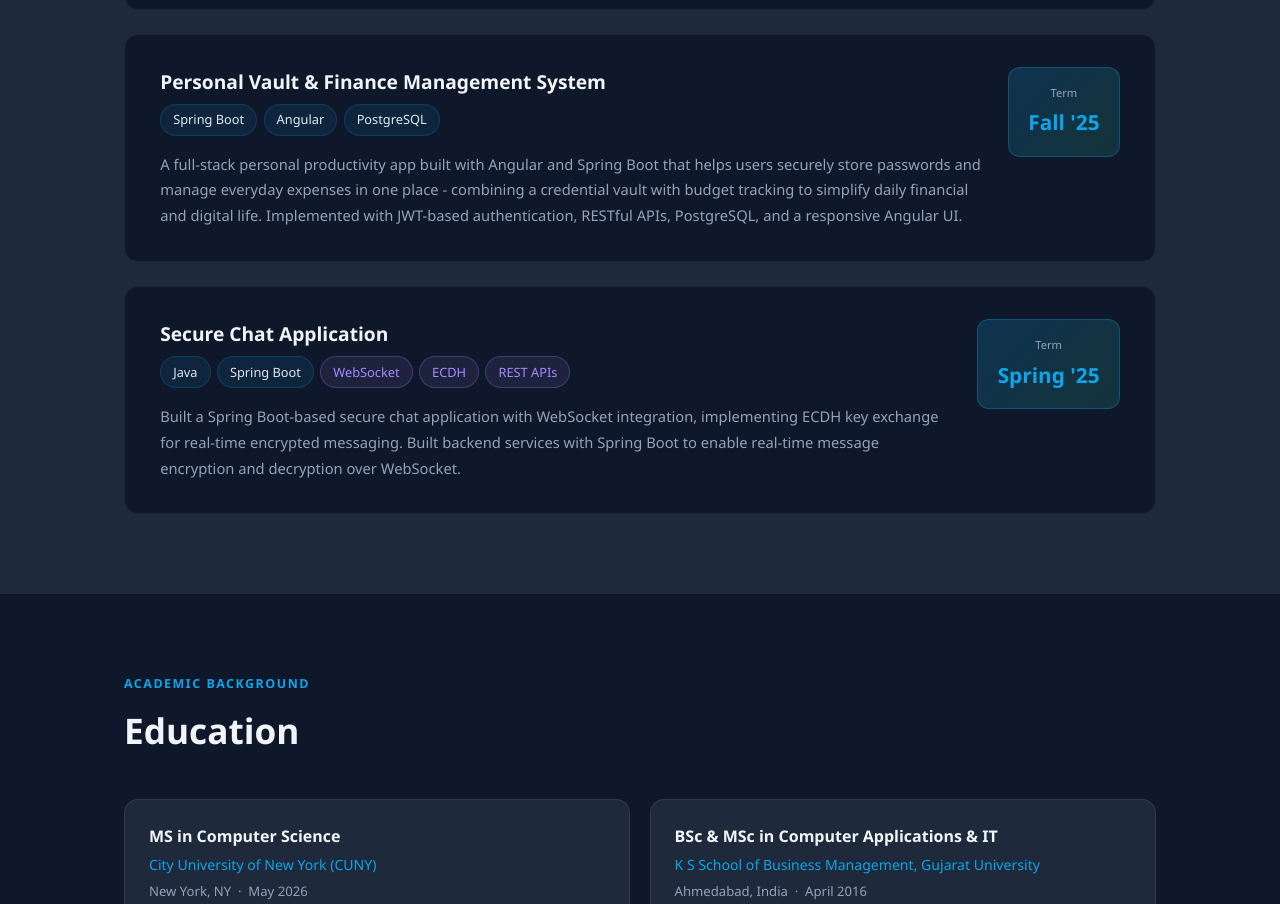
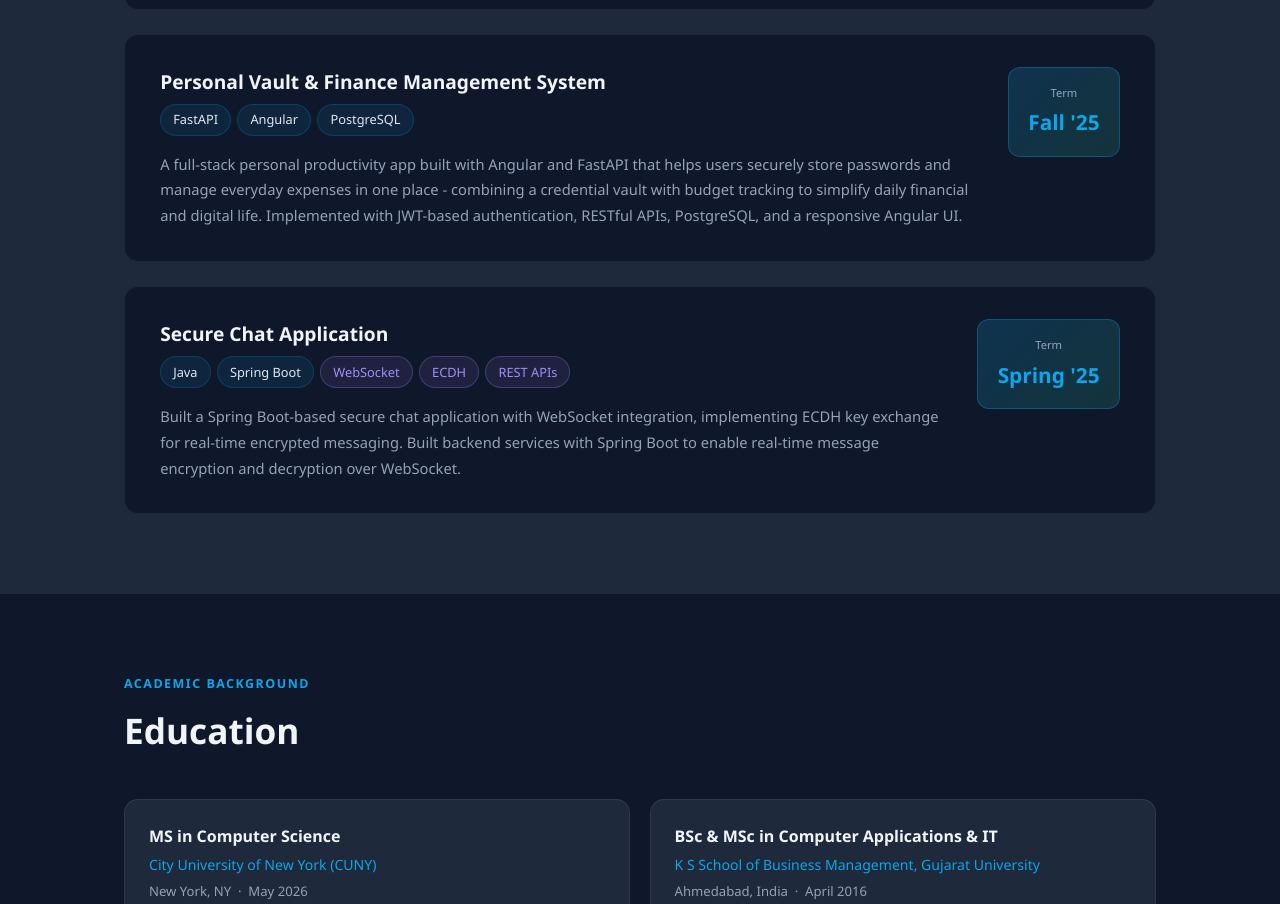
Before and after one commit to HeenaTibadiya/heena-portfolio, a React (Create React App) app: page / in a window 1280 px wide. Shown: the part 4063-4967 px from the top of the page. Built offline with nearby package versions, Linux system fonts and the light colour scheme.

Commit message:
update portfolio

```diff
--- a/src/App.jsx
+++ b/src/App.jsx
@@ -632,12 +632,12 @@ const markup = `
         <div>
           <div class="project-title">Personal Vault &amp; Finance Management System</div>
           <div class="project-stack">
-            <span class="tag">Spring Boot</span>
+            <span class="tag">FastAPI</span>
             <span class="tag">Angular</span>
             <span class="tag">PostgreSQL</span>
           </div>
           <p class="project-desc">
-            A full-stack personal productivity app built with Angular and Spring Boot that helps users
+            A full-stack personal productivity app built with Angular and FastAPI that helps users
             securely store passwords and manage everyday expenses in one place - combining a credential
             vault with budget tracking to simplify daily financial and digital life. Implemented with
             JWT-based authentication, RESTful APIs, PostgreSQL, and a responsive Angular UI.
```
